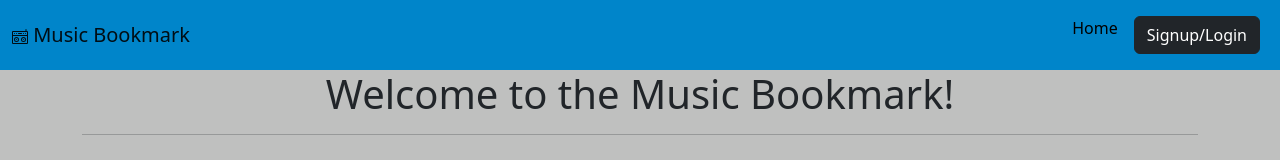
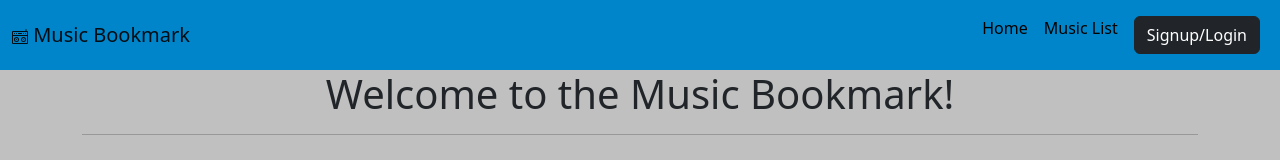
Before and after one commit to cruzgerman216/AngularProject-Music-App, an Angular app in the folder music-app/: page /home in a window 1280 px wide. Shown: the top 160 px of the page. Built offline with nearby package versions, Linux system fonts and the light colour scheme.

Commit message:
Update header.component.html

```diff
--- a/music-app/src/app/header/header.component.html
+++ b/music-app/src/app/header/header.component.html
@@ -15,11 +15,17 @@
       <li class="nav-item" routerLinkActive="active">
         <a class="nav-link" routerLink="/home">Home</a>
       </li>
-      <li class="nav-item" routerLinkActive="active" *ngIf="isLoggedIn">
+      <li class="nav-item" routerLinkActive="active">
         <a class="nav-link"  routerLink="/musiclist">Music List</a>
       </li>
       <li class="nav-item" routerLinkActive="active" *ngIf="isLoggedIn">
         <a class="nav-link" routerLink="/profile">Profile</a>
+      </li>
+      <li class="nav-item" routerLinkActive="active" *ngIf="isLoggedIn">
+        <a class="nav-link" style="cursor: pointer;" (click)="onSend()">Send to Server</a>
+      </li>
+      <li class="nav-item" routerLinkActive="active" *ngIf="isLoggedIn">
+        <a class="nav-link" style="cursor: pointer;" (click)="onRetrieve()">Retrieve from Server</a>
       </li>
       <li class="nav-item" routerLinkActive="active" *ngIf="isLoggedIn">
         <a class="nav-link" routerLink="/home">
@@ -33,5 +39,4 @@
       </li>
     </ul>
   </div>
-
 </nav>
```
